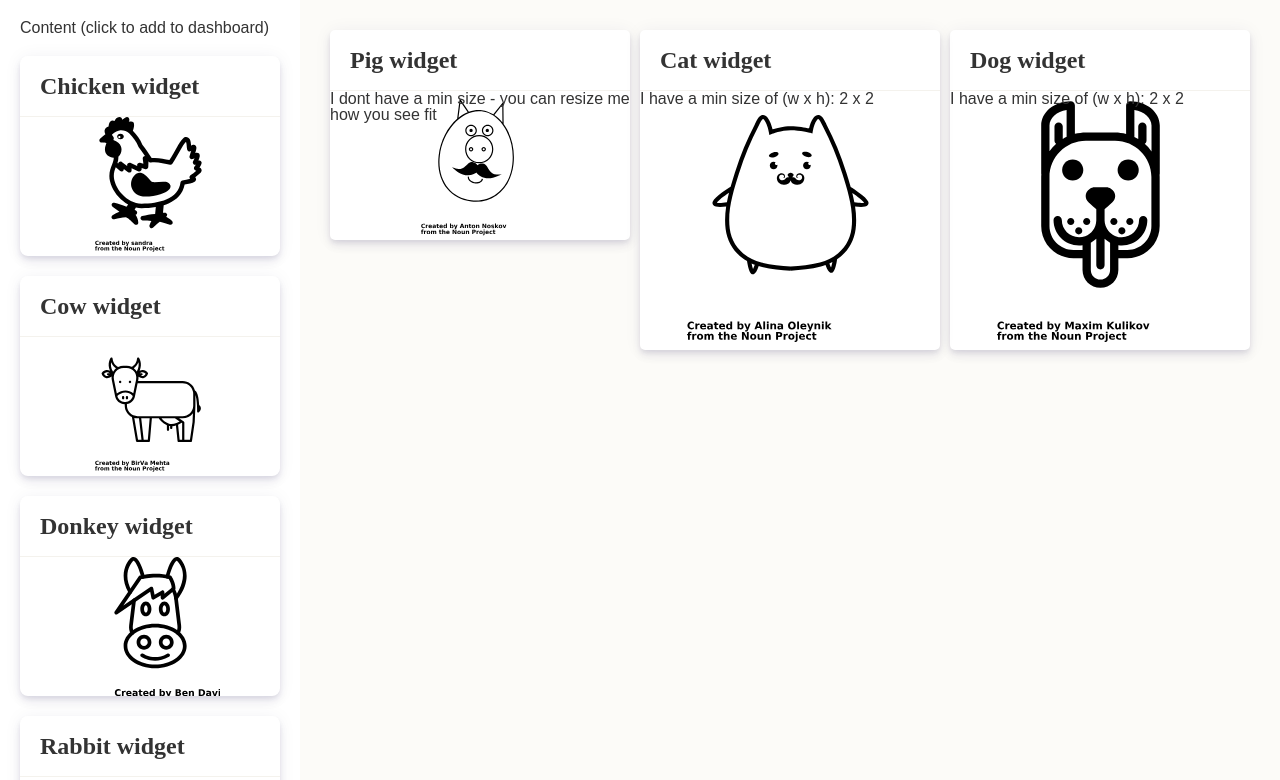
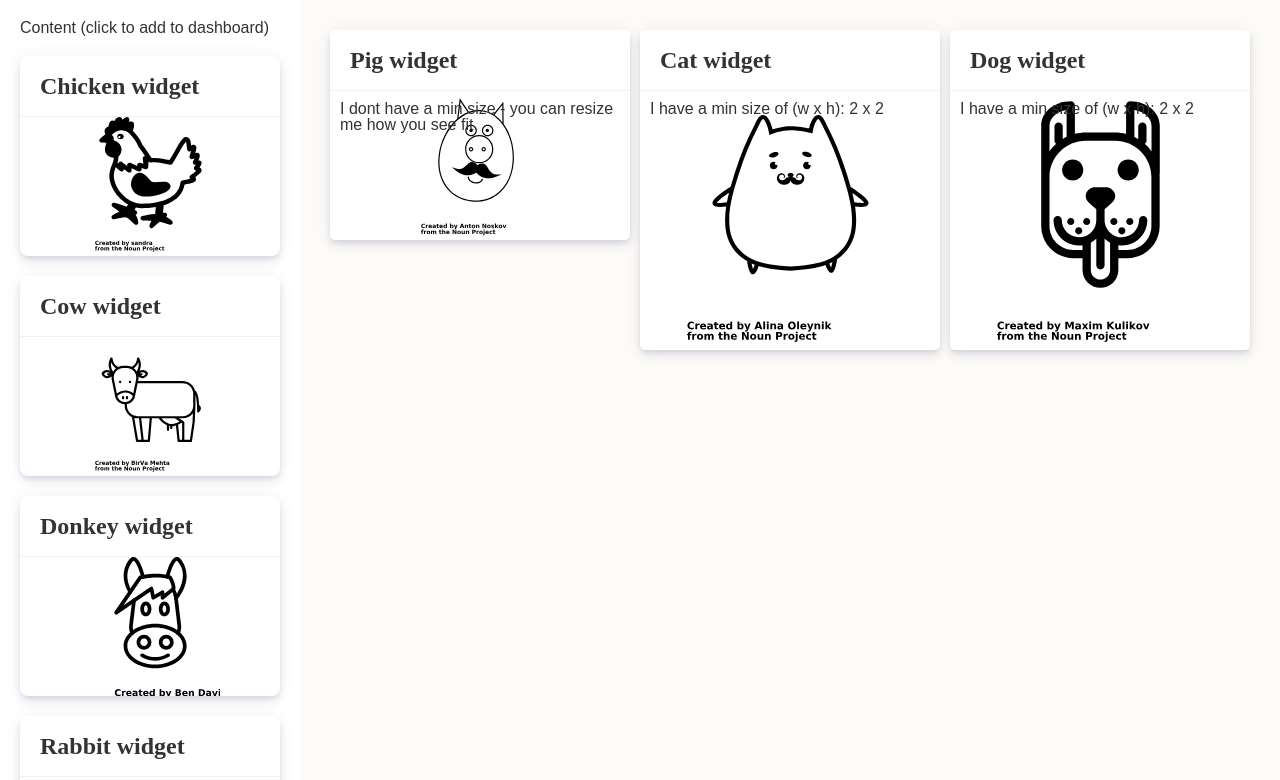
Before and after one commit to radumardale/dash-config-POC, a React (Create React App) app: page / in a window 1280 px wide. Shown: the top 780 px of the page. Built offline with nearby package versions, Linux system fonts and the light colour scheme; a web font is replaced by a local one.

Commit message:
styling details

```diff
--- a/src/Dashboard.js
+++ b/src/Dashboard.js
@@ -198,12 +198,12 @@ const Dashboard = () => {
                   }}
                 >
                   {!item.minW && !item.minH && (
-                    <span>
+                    <span className="info-message">
                       I dont have a min size - you can resize me how you see fit
                     </span>
                   )}
                   {(item.minW || item.minH) && (
-                    <span>
+                    <span className="info-message">
                       I have a min size of (w x h): {item.minW} x {item.minH}
                     </span>
                   )}
--- a/src/styles.css
+++ b/src/styles.css
@@ -236,3 +236,10 @@ body {
   cursor: pointer;
   box-shadow: 0 6px 10px 0 rgba(38,32,86,0.07), 0 1px 18px 0 rgba(38,32,86,0.06), 0 3px 5px -1px rgba(38,32,86,0.1);
 }
+
+/* --- */
+
+.info-message{
+  display: block;
+  margin: 10px;
+}
```
